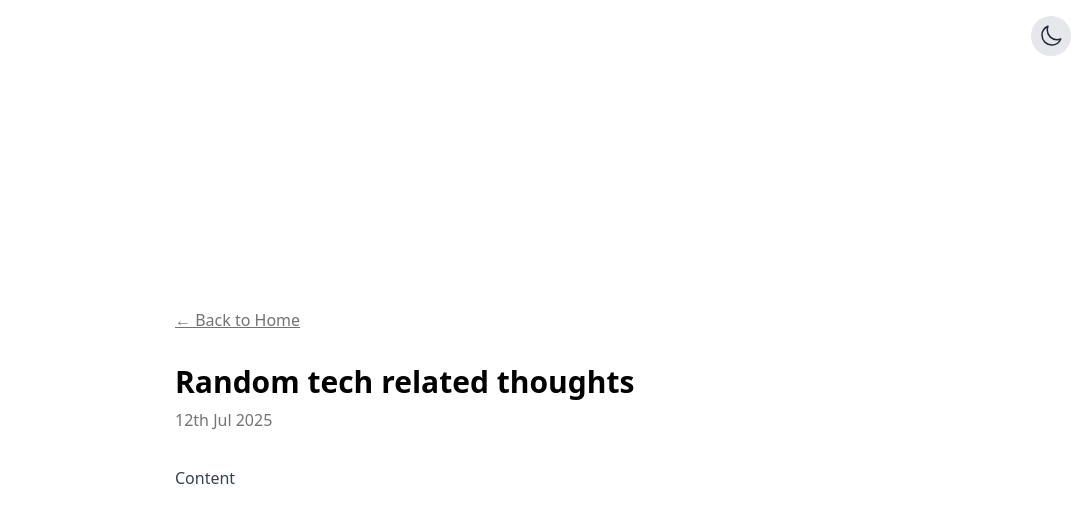
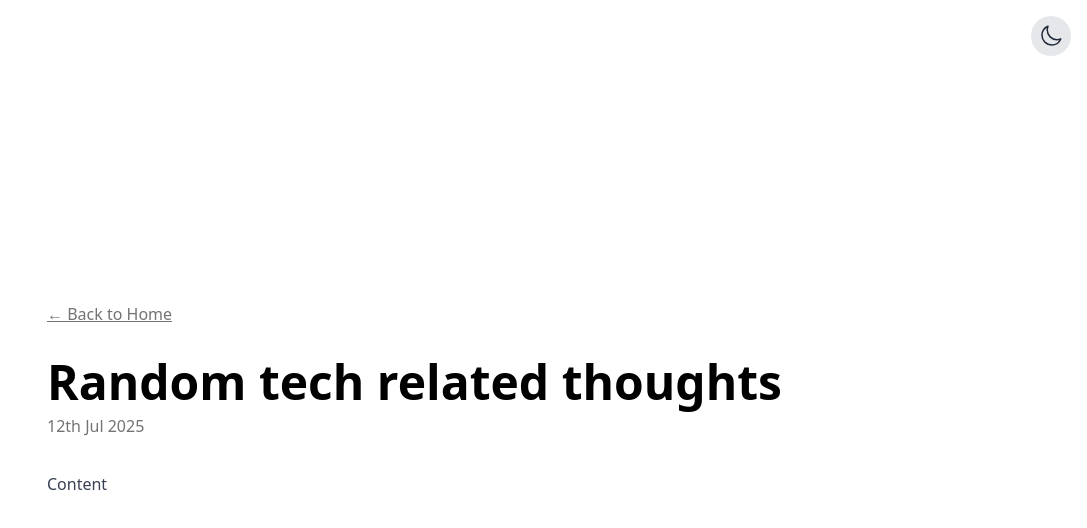
Before and after one commit to akhil-rasheed/website-home, an Eleventy site: page posts/random-draft.md in a window 1280 px wide. Shown: the whole page, without its empty margins (193-1280 px from the left). Built offline with nearby package versions, Linux system fonts and the light colour scheme; Eleventy itself is replaced by a stand-in of ours; files that its build step writes are made by us from their sources.

Commit message:
fix: increase paragraph width on wider screens

```diff
--- a/_layouts/post.njk
+++ b/_layouts/post.njk
@@ -2,10 +2,10 @@
 layout: base.njk
 ---
 
-<div class="px-6 md:px-44 w-full max-w-4xl">
+<div class="px-6 md:px-44 w-full max-w-6xl">
   <a href="/" class="text-neutral-500 dark:text-neutral-400 underline mb-8 block">&larr; Back to Home</a>
 
-  <h1 class="text-3xl font-bold mb-2">{{ title }}</h1>
+  <h1 class="text-5xl font-bold mb-2">{{ title }}</h1>
   <p class="text-neutral-500 dark:text-neutral-400 mb-8">{{ page.date | formatPostDate }}</p>
 
   <div class="prose dark:prose-invert max-w-none">
```
